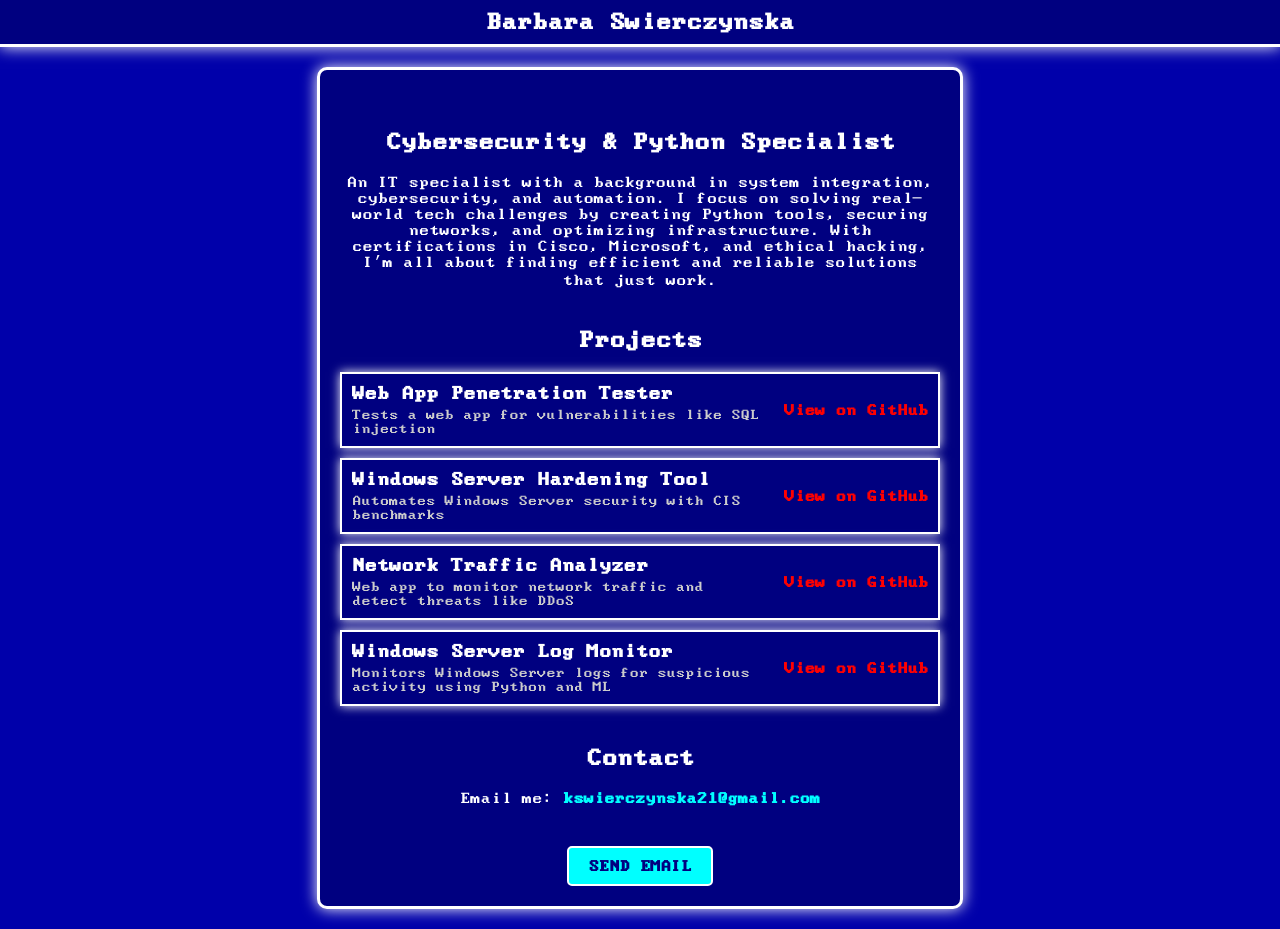
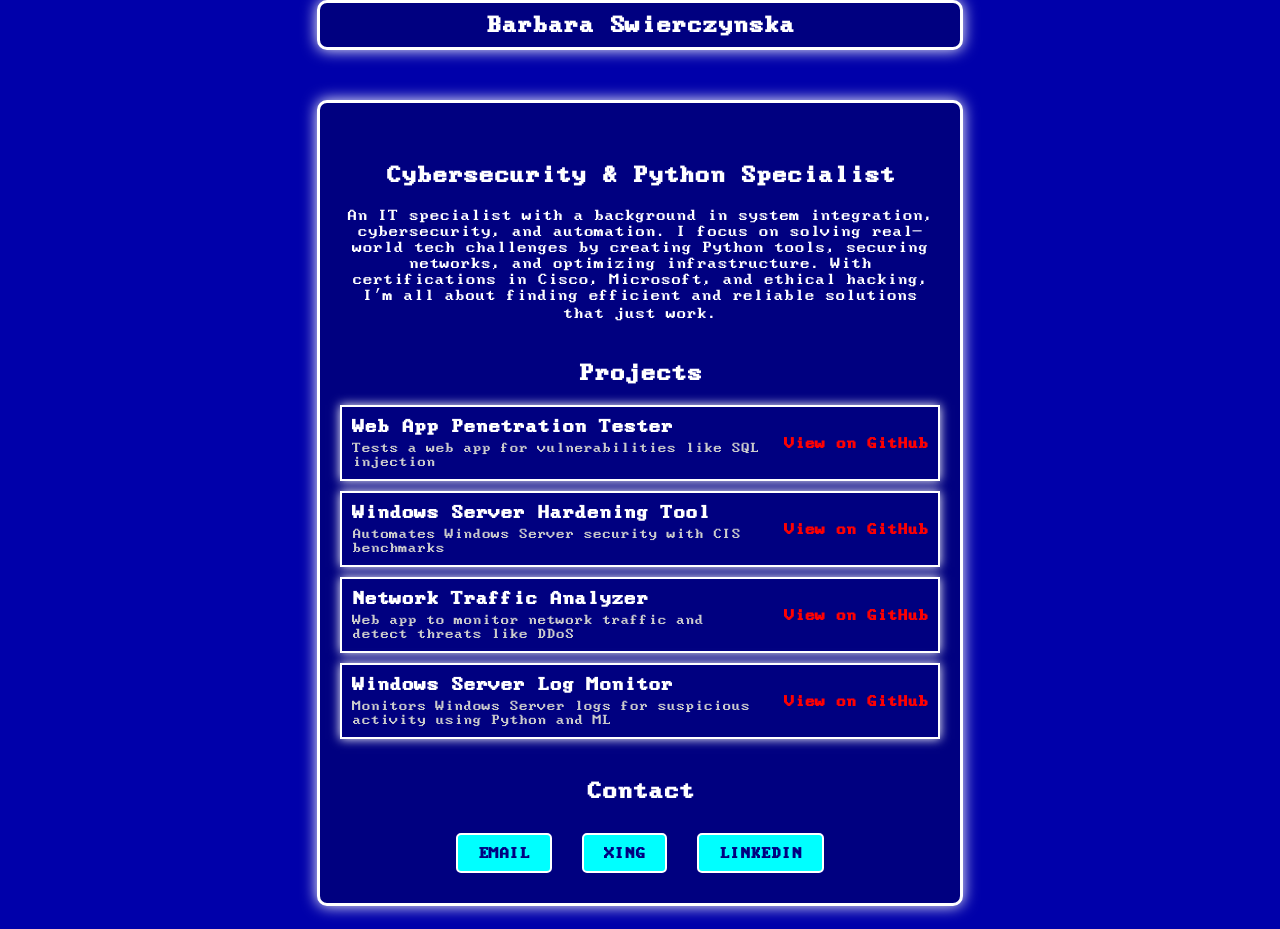
Before and after one commit to ka-dot-com/Portfolio, a plain HTML site: page index.html in a window 1280 px wide. Drawn offline with Linux system fonts and the light colour scheme.

Commit message:
Update index.html

```diff
--- a/index.html
+++ b/index.html
@@ -20,16 +20,21 @@
       padding: 0;
     }
 
-    /* Sticky header */
+    /* Fixed header */
     .header {
       background-color: #000080;
-      border-bottom: 3px solid #FFFFFF;
+      border: 3px solid #FFFFFF;
       box-shadow: 0 0 15px #FFFFFF; /* Glow effect */
       padding: 10px 20px;
-      position: sticky;
+      position: fixed;
       top: 0;
+      left: 50%;
+      transform: translateX(-50%);
+      width: 90%;
+      max-width: 600px;
       z-index: 1000;
       text-align: center;
+      border-radius: 10px;
     }
 
     .header h1 {
@@ -47,7 +52,7 @@
       width: 90%;
       max-width: 600px;
       text-align: center;
-      margin: 20px auto;
+      margin: 100px auto 20px auto; /* Adjusted for header height */
     }
 
     h2 {
@@ -70,7 +75,7 @@
 
     .button {
       display: inline-block;
-      margin-top: 20px;
+      margin: 10px;
       padding: 10px 20px;
       font-size: 16px;
       font-weight: bold;
@@ -174,8 +179,11 @@
       </div>
     </div>
     <h2>Contact</h2>
-    <p>Email me: <a href="mailto:kswierczynska21@gmail.com">kswierczynska21@gmail.com</a></p>
-    <a href="mailto:kswierczynska21@gmail.com" class="button">Send Email</a>
+    <div>
+      <a href="mailto:kswierczynska21@gmail.com" class="button">Email</a>
+      <a href="https://www.xing.com/profile/Barbara_Swierczynska/web_profiles" target="_blank" class="button">Xing</a>
+      <a href="www.linkedin.com/in/barbara-swierczynska-113190324" target="_blank" class="button">LinkedIn</a>
+    </div>
   </div>
 </body>
 </html>
```
